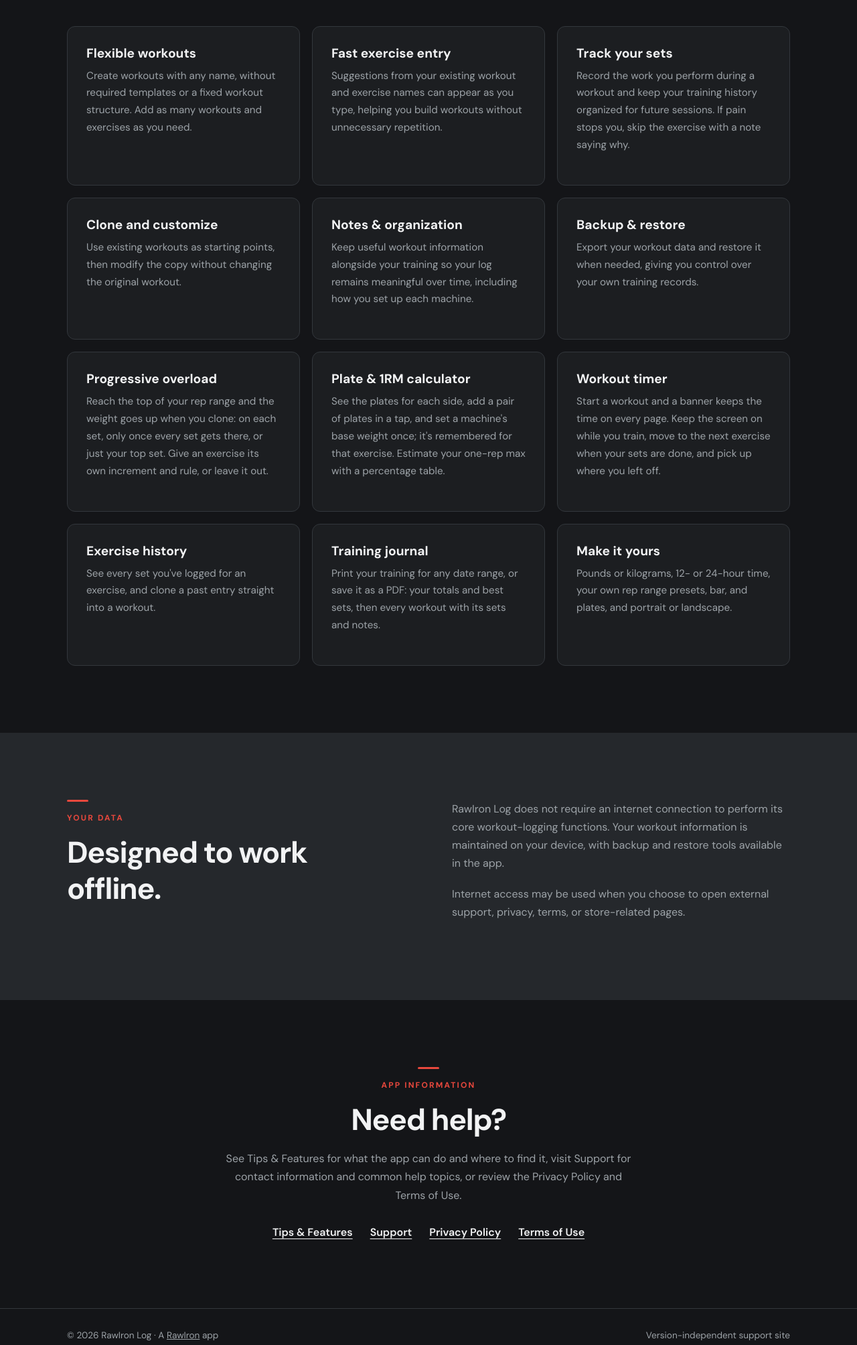
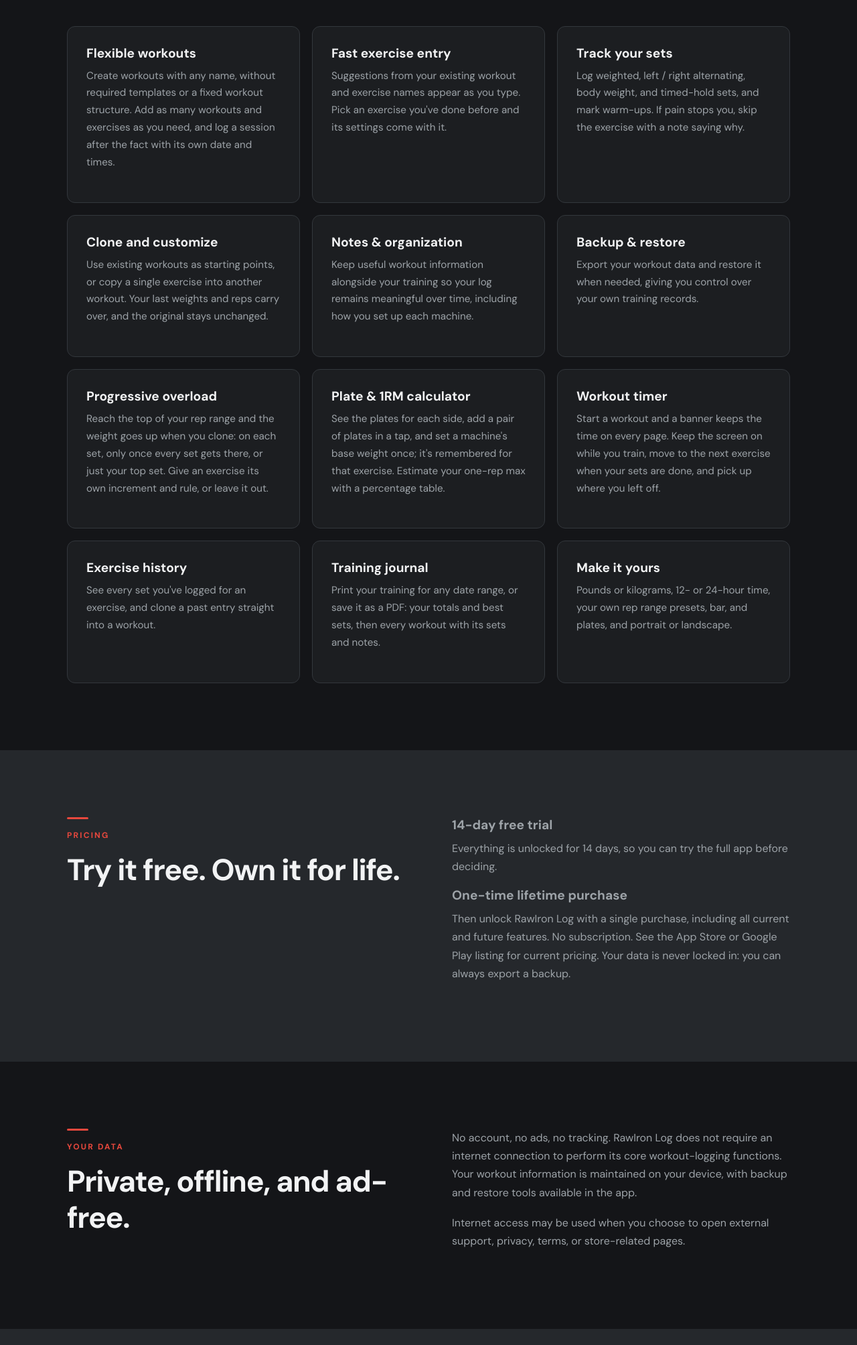
Before and after one commit to RawIronApps/RawIron, a plain HTML site: page rawironlog/index.html in a window 1280 px wide. Shown: the part 1237-3245 px from the top of the page at 67% size. Drawn offline with Linux system fonts and the light colour scheme.

Commit message:
updated features and pricing

```diff
--- a/rawironlog/index.html
+++ b/rawironlog/index.html
@@ -69,19 +69,19 @@
       <div class="grid">
         <article class="card">
           <h3>Flexible workouts</h3>
-          <p>Create workouts with any name, without required templates or a fixed workout structure. Add as many workouts and exercises as you need.</p>
+          <p>Create workouts with any name, without required templates or a fixed workout structure. Add as many workouts and exercises as you need, and log a session after the fact with its own date and times.</p>
         </article>
         <article class="card">
           <h3>Fast exercise entry</h3>
-          <p>Suggestions from your existing workout and exercise names can appear as you type, helping you build workouts without unnecessary repetition.</p>
+          <p>Suggestions from your existing workout and exercise names appear as you type. Pick an exercise you've done before and its settings come with it.</p>
         </article>
         <article class="card">
           <h3>Track your sets</h3>
-          <p>Record the work you perform during a workout and keep your training history organized for future sessions. If pain stops you, skip the exercise with a note saying why.</p>
+          <p>Log weighted, left / right alternating, body weight, and timed-hold sets, and mark warm-ups. If pain stops you, skip the exercise with a note saying why.</p>
         </article>
         <article class="card">
           <h3>Clone and customize</h3>
-          <p>Use existing workouts as starting points, then modify the copy without changing the original workout.</p>
+          <p>Use existing workouts as starting points, or copy a single exercise into another workout. Your last weights and reps carry over, and the original stays unchanged.</p>
         </article>
         <article class="card">
           <h3>Notes & organization</h3>
@@ -122,17 +122,32 @@
   <section class="section muted">
     <div class="container split">
       <div>
-        <p class="eyebrow">YOUR DATA</p>
-        <h2>Designed to work offline.</h2>
+        <p class="eyebrow">PRICING</p>
+        <h2>Try it free. Own it for life.</h2>
       </div>
       <div>
-        <p>RawIron Log does not require an internet connection to perform its core workout-logging functions. Your workout information is maintained on your device, with backup and restore tools available in the app.</p>
+        <h3>14-day free trial</h3>
+        <p>Everything is unlocked for 14 days, so you can try the full app before deciding.</p>
+        <h3>One-time lifetime purchase</h3>
+        <p>Then unlock RawIron Log with a single purchase, including all current and future features. No subscription. See the App Store or Google Play listing for current pricing. Your data is never locked in: you can always export a backup.</p>
+      </div>
+    </div>
+  </section>
+
+  <section class="section">
+    <div class="container split">
+      <div>
+        <p class="eyebrow">YOUR DATA</p>
+        <h2>Private, offline, and ad-free.</h2>
+      </div>
+      <div>
+        <p>No account, no ads, no tracking. RawIron Log does not require an internet connection to perform its core workout-logging functions. Your workout information is maintained on your device, with backup and restore tools available in the app.</p>
         <p>Internet access may be used when you choose to open external support, privacy, terms, or store-related pages.</p>
       </div>
     </div>
   </section>
 
-  <section class="section">
+  <section class="section muted">
     <div class="container centered">
       <p class="eyebrow">APP INFORMATION</p>
       <h2>Need help?</h2>
```
Also changed, not shown: index.html (+1 -1 lines), rawirondose/support.html (+1 -1 lines), rawironfuel/support.html (+1 -1 lines), rawironlog/support.html (+2 -2 lines), rawironlog/tips.html (+18 -2 lines).
